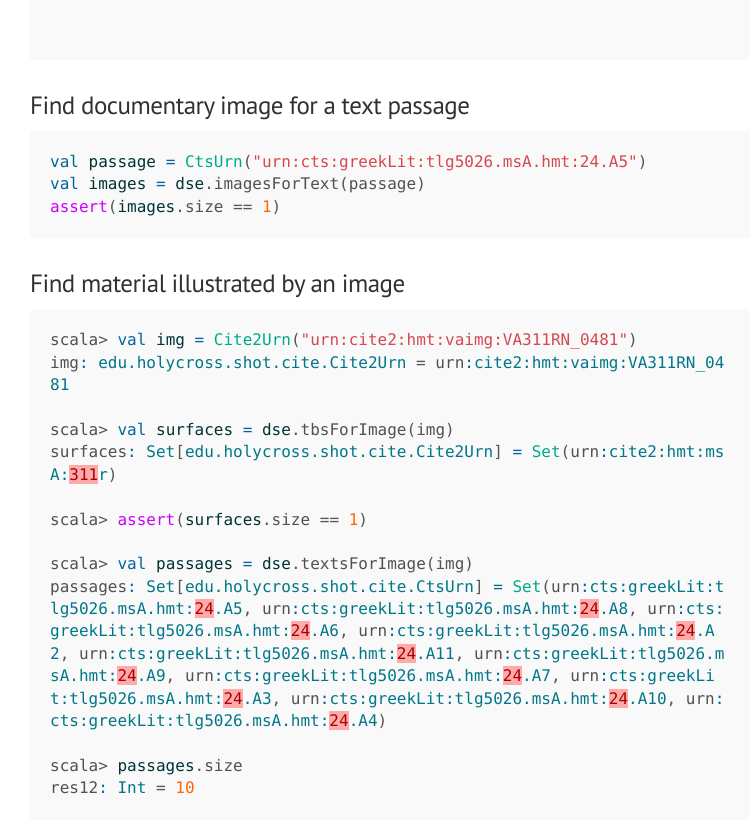
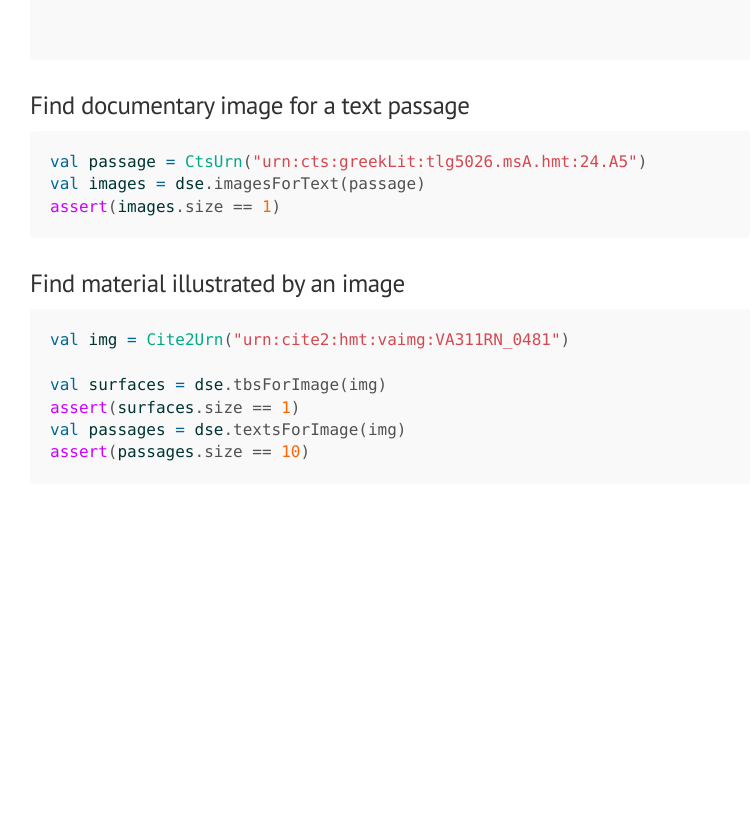
Before and after one commit to cite-architecture/dse, a Jekyll site: the page built from docs/quick/index.md, in a window 1280 px wide and 900 px high, scrolled down 1988 px. Shown: the top 833 px of the window, without its empty margins (250-1005 px from the left). Built offline with Jekyll 4.4.1, drawn with Linux system fonts in a browser that asks for light colours; after the commit the page ends 2552 px from its top, so only the background shows below that.

Commit message:
Fix display

````diff
--- a/docs/quick/index.md
+++ b/docs/quick/index.md
@@ -97,17 +97,10 @@ assert(images.size == 1)
 ### Find material illustrated by an image
 
 ```scala
-scala> val img = Cite2Urn("urn:cite2:hmt:vaimg:VA311RN_0481")
-img: edu.holycross.shot.cite.Cite2Urn = urn:cite2:hmt:vaimg:VA311RN_0481
+val img = Cite2Urn("urn:cite2:hmt:vaimg:VA311RN_0481")
 
-scala> val surfaces = dse.tbsForImage(img)
-surfaces: Set[edu.holycross.shot.cite.Cite2Urn] = Set(urn:cite2:hmt:msA:311r)
-
-scala> assert(surfaces.size == 1)
-
-scala> val passages = dse.textsForImage(img)
-passages: Set[edu.holycross.shot.cite.CtsUrn] = Set(urn:cts:greekLit:tlg5026.msA.hmt:24.A5, urn:cts:greekLit:tlg5026.msA.hmt:24.A8, urn:cts:greekLit:tlg5026.msA.hmt:24.A6, urn:cts:greekLit:tlg5026.msA.hmt:24.A2, urn:cts:greekLit:tlg5026.msA.hmt:24.A11, urn:cts:greekLit:tlg5026.msA.hmt:24.A9, urn:cts:greekLit:tlg5026.msA.hmt:24.A7, urn:cts:greekLit:tlg5026.msA.hmt:24.A3, urn:cts:greekLit:tlg5026.msA.hmt:24.A10, urn:cts:greekLit:tlg5026.msA.hmt:24.A4)
-
-scala> passages.size
-res12: Int = 10
+val surfaces = dse.tbsForImage(img)
+assert(surfaces.size == 1)
+val passages = dse.textsForImage(img)
+assert(passages.size == 10)
 ```
````
Also changed, not shown: shared/src/main/tut/quick/index.md (+2 -2 lines).
